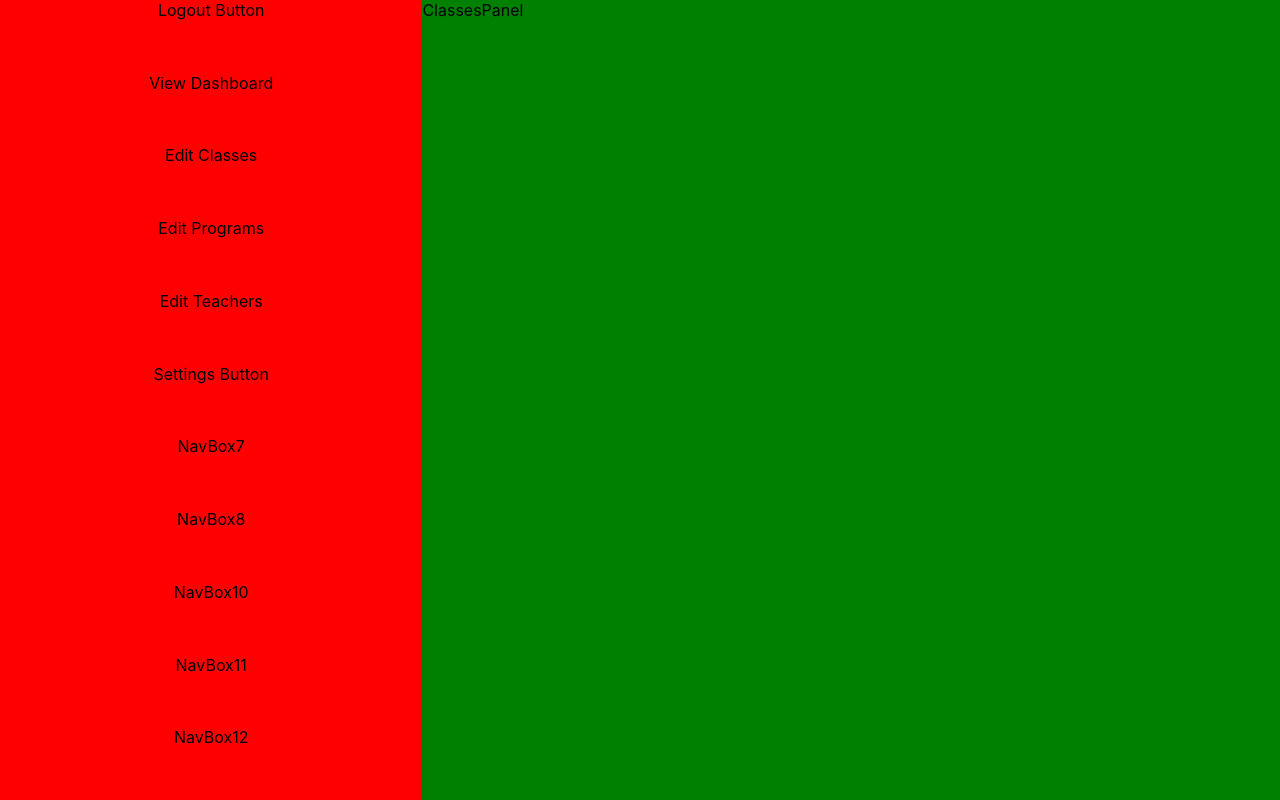
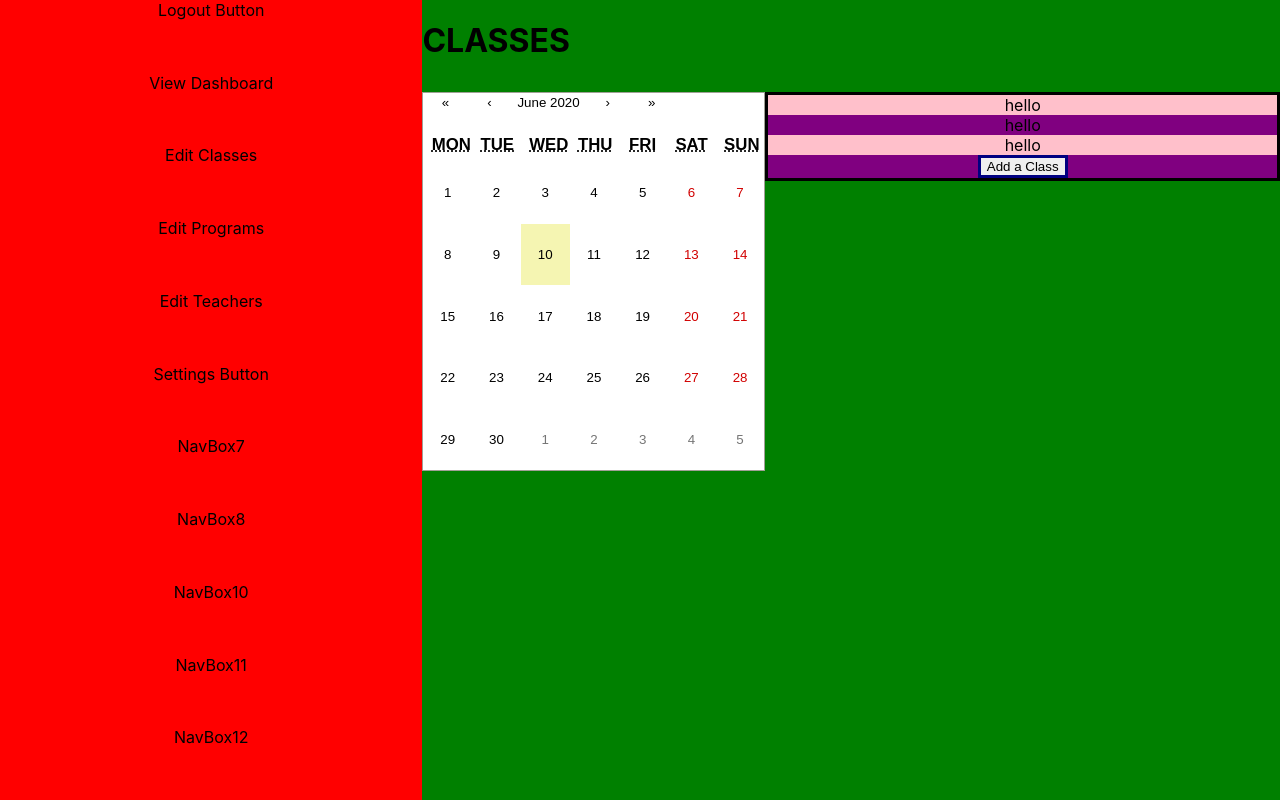
Before and after one commit to nicoleticknor/namaslay-admin, a React (Create React App) app: page / in a window 1280 px wide. Both pictures are taken after a click on the element "Edit Classes". Built offline with nearby package versions, Linux system fonts and the light colour scheme; the HTML template or start-up script is replaced by a standard one.

Commit message:
some changes

```diff
--- a/package.json
+++ b/package.json
@@ -1,7 +1,6 @@
 {
   "name": "namalsay-admin",
   "version": "0.1.0",
-  "proxy": "http://localhost:4000/",
   "private": true,
   "dependencies": {
     "@testing-library/jest-dom": "^4.2.4",
@@ -9,11 +8,12 @@
     "@testing-library/user-event": "^7.1.2",
     "node-sass": "^4.14.1",
     "react": "^16.13.1",
+    "react-calendar": "^3.1.0",
     "react-dom": "^16.13.1",
     "react-scripts": "3.4.1"
   },
   "scripts": {
-    "start": "react-scripts start",
+    "start": "PORT=3001 react-scripts start",
     "build": "react-scripts build",
     "test": "react-scripts test",
     "eject": "react-scripts eject"
--- /dev/null
+++ b/src/components/boxes/LargeDataBox/CalendarBox/CalendarBox.js
@@ -0,0 +1,17 @@
+import React from 'react';
+
+import Calendar from 'react-calendar';
+
+import './CalendarBox.scss'
+const CalendarBox = () => {
+
+  return (
+    <div className="CalendarBox">
+      <Calendar
+
+      />
+    </div>
+  )
+}
+
+export default CalendarBox
--- /dev/null
+++ b/src/components/boxes/LargeDataBox/CalendarBox/CalendarBox.scss
@@ -0,0 +1,170 @@
+.CalendarPanel {
+  height: 100%;
+  width: 100%;
+  background-color: red;
+}
+
+.react-calendar {
+  width: 100%;
+  height: 100%;
+  background: white;
+  border: 1px solid rgb(160, 160, 150);
+  font-family: Arial, Helvetica, sans-serif;
+  line-height: 1.125em;
+
+  &--doubleView {
+    width: 700px;
+
+    .react-calendar__viewContainer {
+      display: flex;
+      margin: -.5em;
+
+      > * {
+        width: 50%;
+        margin: .5em;
+      }
+    }
+  }
+
+  &, & *, & *:before, & *:after {
+    -moz-box-sizing: border-box;
+    -webkit-box-sizing: border-box;
+    box-sizing: border-box;
+  }
+
+  button {
+    margin: 0;
+    border: 0;
+    outline: none;
+
+    &:enabled {
+      &:hover {
+        cursor: pointer;
+      }
+    }
+  }
+
+  &__navigation {
+    height: 20%;
+    margin-bottom: 1em;
+
+    button {
+      min-width: 44px;
+      background: none;
+
+      &:enabled {
+        &:hover, &:focus {
+          background-color: rgb(230, 230, 230);
+        }
+      }
+
+      &[disabled] {
+        background-color: rgb(240, 240, 240);
+      }
+    }
+  }
+
+  &__month-view {
+    &__weekdays {
+      text-align: center;
+      text-transform: uppercase;
+      font-weight: bold;
+      font-size: 1.05em;
+
+      &__weekday {
+        padding: .5em;
+      }
+    }
+
+    &__weekNumbers {
+      font-weight: bold;
+
+      .react-calendar__tile {
+        display: flex;
+        align-items: center;
+        justify-content: center;
+        font-size: .75em;
+        padding: calc(.75em / .75) calc(.5em / .75);
+      }
+    }
+
+    &__days {
+      &__day {
+        &--weekend {
+          color: rgb(209, 0, 0);
+        }
+
+        &--neighboringMonth {
+          color: rgb(117, 117, 117)
+        }
+      }
+    }
+  }
+
+  &__year-view,
+  &__decade-view,
+  &__century-view {
+    .react-calendar__tile {
+      padding: 2em .5em;
+    }
+  }
+
+  &__tile {
+    max-width: 100%;
+    text-align: center;
+    padding: 1.75em .5em;
+    background: none;
+
+    &:disabled {
+      background-color: rgb(240, 240, 240);
+    }
+
+    &:enabled {
+      &:hover, &:focus {
+        background-color: rgb(230, 230, 230);
+      }
+    }
+
+    &--now {
+      // @bgcolor: lighten(rgb(220, 220, 0), 30%);
+      background: rgba(220, 220, 0, 0.3);
+
+      &:enabled {
+        &:hover, &:focus {
+          background: rgba(220, 220, 0, 0.1);
+        }
+      }
+    }
+
+    &--hasActive {
+      // @bgcolor: lighten(rgb(0, 110, 220), 30%);
+      background: rgba(0, 110, 220, 0.3);
+
+      &:enabled {
+        &:hover, &:focus {
+          background: rgba(0, 110, 220, 0.1);
+        }
+      }
+    }
+
+    &--active {
+      // @bgcolor: rgb(0, 110, 220);
+      background: rgb(0, 110, 220);
+      color: white;
+
+      &:enabled {
+        &:hover, &:focus {
+          background: rgba(0, 110, 220, 0.1);
+        }
+      }
+    }
+  }
+
+  &--selectRange {
+    .react-calendar__tile {
+      &--hover {
+        background-color: rgb(230, 230, 230);
+      }
+    }
+  }
+}
--- /dev/null
+++ b/src/components/buttons/AddItem/AddItem.js
@@ -0,0 +1,17 @@
+import React from 'react'
+import './AddItem.scss'
+
+function addItem(props) {
+
+  const { message, onClick } = props
+
+  return (
+    <button className="AddItemButton"
+      onClick={onClick}>
+      {message}
+    </button>
+  )
+
+}
+
+export default addItem
--- /dev/null
+++ b/src/components/buttons/AddItem/AddItem.scss
@@ -0,0 +1,4 @@
+.AddItemButton {
+  border: solid navy;
+  text-align: center;
+}
--- a/src/components/panels/ClassesPanel/ClassesPanel.js
+++ b/src/components/panels/ClassesPanel/ClassesPanel.js
@@ -1,10 +1,43 @@
 import React from 'react'
 import './ClassesPanel.scss'
+import CalendarBox from '../../boxes/LargeDataBox/CalendarBox/CalendarBox'
+import AddItem from '../../buttons/AddItem/AddItem'
 
 function ClassesPanel(props) {
 
+  const { title } = props
+  //need classes data from props
+
+  const handleAddClass = () => {
+    alert('hello');
+  }
+
+  //need a function to loop through classes data from props and produce classdata boxes for the divs
+  //i have no idea how we are going to assign the divs to a timeslot
+  //maybe this is just jimmied fake data
+
   return (
-    <div className="ClassesPanel">ClassesPanel</div>
+    <div className="ClassesPanel">
+      <h1 className="ClassPanel__Title">{title}</h1>
+      <div className="ClassesPanel__Calendar">
+        <CalendarBox /></div>
+      <div className="ClassesPanel__Details">
+        <div className="ClassesPanel__Details__Schedule">
+          <div className="ClassesPanel__Details__Schedule-slot1">
+            hello
+          </div>
+          <div className="ClassesPanel__Details__Schedule-slot2">
+            hello
+          </div>
+          <div className="ClassesPanel__Details__Schedule-slot1">
+            hello
+          </div>
+          <div className="ClassesPanel__Details__Schedule-slot2">
+            <AddItem className="AddItemButton" message="Add a Class" onClick={handleAddClass} />
+          </div>
+        </div>
+      </div>
+    </div>
   )
 }
 
--- a/src/components/panels/ClassesPanel/ClassesPanel.scss
+++ b/src/components/panels/ClassesPanel/ClassesPanel.scss
@@ -1,3 +1,45 @@
-.Schedule {
+.ClassesPanel {
+  display: grid;
+  grid-template-columns: 40% 60%;
+  grid-template-rows: 20% 80%;
 
+  &__Title {
+    //need to center
+
+  }
+
+  &__Calendar {
+    //need to center middle
+    grid-row-start: 2;
+
+  }
+
+  &__Details {
+    grid-row-start: 2;
+
+    &__Schedule {
+
+      border: solid black;
+
+      &-slot1 {
+        display: flex;
+        justify-content: space-evenly;
+        background: pink;
+
+        .AddItemButton {
+        }
+
+      }
+
+      &-slot2 {
+        background: purple;
+        display: flex;
+        justify-content: space-evenly;
+
+        .AddItemButton {
+
+        }
+      }
+    }
+  }
 }
--- a/src/pages/Landing/Landing.js
+++ b/src/pages/Landing/Landing.js
@@ -87,7 +87,8 @@ function Landing() {
       </div>
       <div className="Landing__view-panel">
         {showDashboard && <Dashboard />}
-        {showClasses && <ClassesPanel />}
+        {showClasses && <ClassesPanel
+          title="CLASSES" />}
         {showPrograms && <ProgramsPanel />}
         {showTeachers && <TeachersPanel />}
       </div>
```
Also changed, not shown: 1 other file (tests, documents, lock files or other folders).
